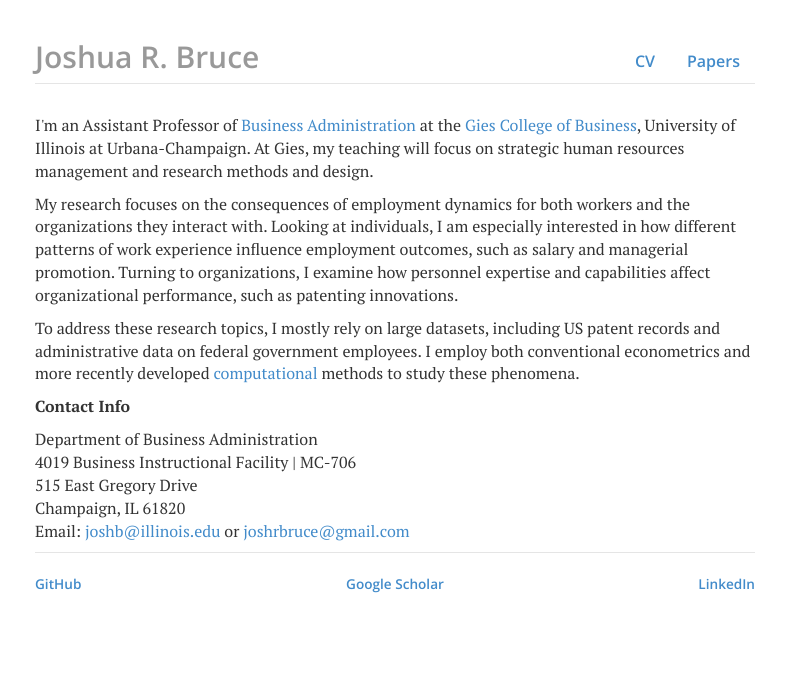
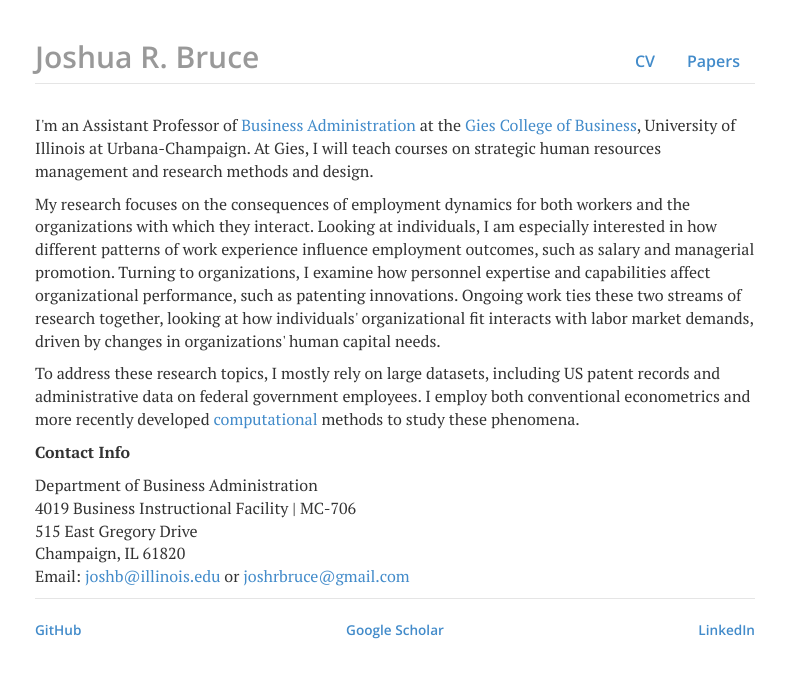
Before and after one commit to joshuarbruce/joshuarbruce.github.io, a Jekyll site: the page built from index.html, in a window 1280 px wide. Shown: the top 678 px of the page, without its empty margins (245-1031 px from the left). Built offline with Jekyll 4.4.1, drawn with Linux system fonts in a browser that asks for light colours; nearby versions of some CDN libraries.

Commit message:
Update index.html

```diff
--- a/index.html
+++ b/index.html
@@ -3,8 +3,8 @@
 title: joshuarbruce.github.io
 ---
 <div class="blurb">
-	<p>I'm an Assistant Professor of <a href="https://giesbusiness.illinois.edu/business-administration" target="_blank">Business Administration</a> at the <a href="https://business.illinois.edu" target="_blank">Gies College of Business</a>, University of Illinois at Urbana-Champaign. At Gies, my teaching will focus on strategic human resources management and research methods and design.</p>
-	<p>My research focuses on the consequences of employment dynamics for both workers and the organizations they interact with. Looking at individuals, I am especially interested in how different patterns of work experience influence employment outcomes, such as salary and managerial promotion. Turning to organizations, I examine how personnel expertise and capabilities affect organizational performance, such as patenting innovations.</p>
+	<p>I'm an Assistant Professor of <a href="https://giesbusiness.illinois.edu/business-administration" target="_blank">Business Administration</a> at the <a href="https://business.illinois.edu" target="_blank">Gies College of Business</a>, University of Illinois at Urbana-Champaign. At Gies, I will teach courses on strategic human resources management and research methods and design.</p>
+	<p>My research focuses on the consequences of employment dynamics for both workers and the organizations with which they interact. Looking at individuals, I am especially interested in how different patterns of work experience influence employment outcomes, such as salary and managerial promotion. Turning to organizations, I examine how personnel expertise and capabilities affect organizational performance, such as patenting innovations. Ongoing work ties these two streams of research together, looking at how individuals' organizational fit interacts with labor market demands, driven by changes in organizations' human capital needs.</p>
 	<p>To address these research topics, I mostly rely on large datasets, including US patent records and administrative data on federal government employees. I employ both conventional econometrics and more recently developed <a href="https://en.wikipedia.org/wiki/Computational_sociology" target="_blank">computational</a> methods to study these phenomena.</p>
 	<p><b>Contact Info</b></p>
 	<p>Department of Business Administration<br>
```
